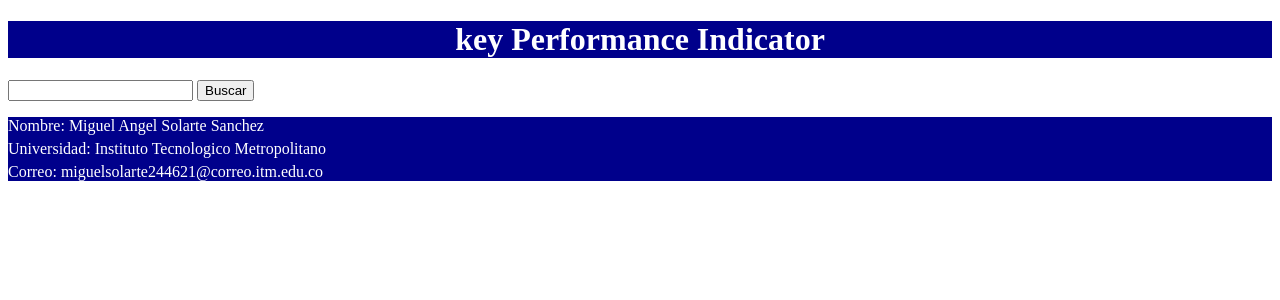
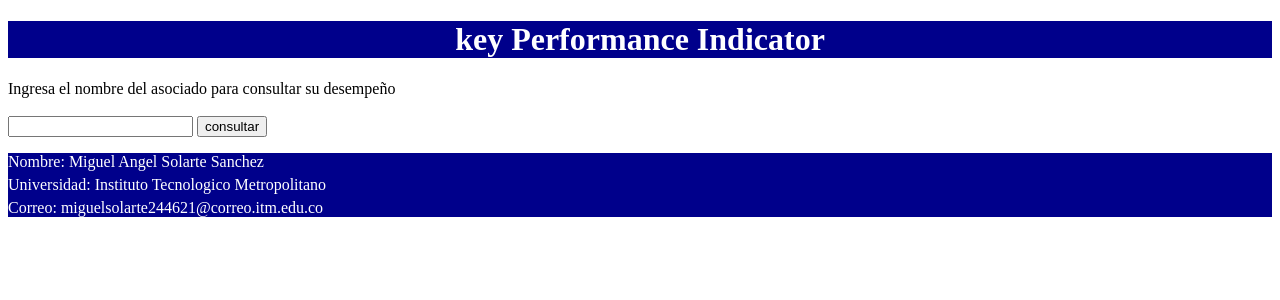
Before and after one commit to miguel-solarte/Fund-programacion-cientifica, a Django app: template taller_2/KPI/templates/desempeñoasociado.html in a window 1280 px wide. Shown: the top 300 px of the page. Run offline with Django 5.2, Linux system fonts and the light colour scheme; the template is opened without the code that fills it, so the values that code supplies are empty.

Commit message:
user instructions

```diff
--- a/taller_2/KPI/templates/desempeñoasociado.html
+++ b/taller_2/KPI/templates/desempeñoasociado.html
@@ -4,11 +4,14 @@
 
 {%block content%}
 
-<form action="/kpi/" method="GET">{% csrf_token %} {%comment%} La informacion del formulario se envia utilizando la URL del navegador como medio de transporte{%endcomment%}
+
+<label for="consulta">Ingresa el nombre del asociado para consultar su desempeño</label><br>
+<br>
+<form name = "consulta" action="/kpi/" method="GET">{% csrf_token %} {%comment%} La informacion del formulario se envia utilizando la URL del navegador como medio de transporte{%endcomment%}
 
     <input type="text" name = "name_asoc">
 
-    <input type="submit", value="Buscar">
+    <input type="submit", value="consultar">
 
 </form>
 
--- a/taller_2/taller_2/urls.py
+++ b/taller_2/taller_2/urls.py
@@ -5,5 +5,6 @@ from KPI.views import kpi, buscar
 urlpatterns = [
     path('admin/', admin.site.urls),
     path('kpi/', kpi),
-    path('buscar/', buscar),
+    path('', buscar),
+
 ]
```
Also changed, not shown: README.md, images/instruccion_1.png (added), images/interfaz_1.png (added), images/interfaz_2.png (added).
